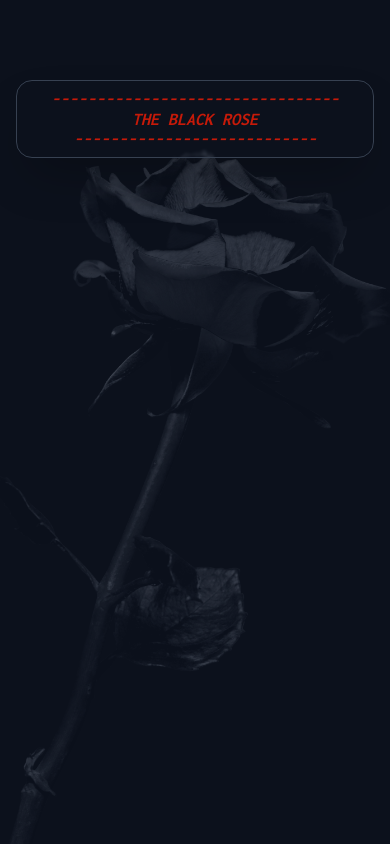
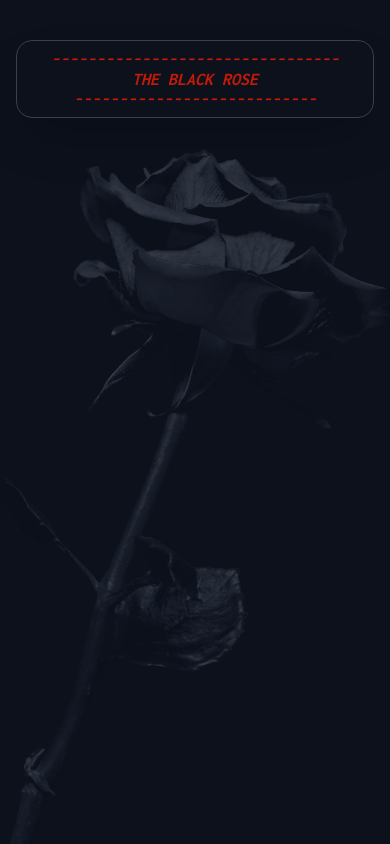
Before and after one commit to Lethaldroid/TheBook, a plain HTML site: page index_m.html in a window 390 px wide. Drawn offline with nearby package versions, Linux system fonts and the light colour scheme.

Commit message:
gemini fix

```diff
--- a/index_m.html
+++ b/index_m.html
@@ -47,15 +47,15 @@
 
     <!-- Background Image Container -->
     <!-- This div holds the background image, which is fixed and covers the whole screen. -->
-    <div class="fixed inset-0 z-0 flex items-center justify-center">
+    <div class="fixed inset-0 z-0">
         <img src="images/index.jpg"
              alt="A dark, moody rose"
-             class="w-full h-full object-cover object-center opacity-30"
+             class="w-full h-screen object-cover object-center opacity-30"
              onerror="this.onerror=null;this.src='https://placehold.co/800x1200/000000/FFFFFF?text=Image+Not+Found';">
     </div>
 
     <!-- Main Content Container -->
-    <main class="relative min-h-screen flex items-start justify-start py-20 px-4 sm:p-6 md:p-8 z-10">
+    <main class="relative min-h-screen flex items-start justify-start py-10 px-4 sm:p-6 md:p-8 z-10">
         <!-- The glassmorphism card now has padding. -->
         <div class="bg-gray-1000 bg-opacity-10 backdrop-filter py-2 px-4 rounded-2xl shadow-2xl w-full border border-gray-700" style="backdrop-filter: blur(1px);">
             <div id="code">
```
